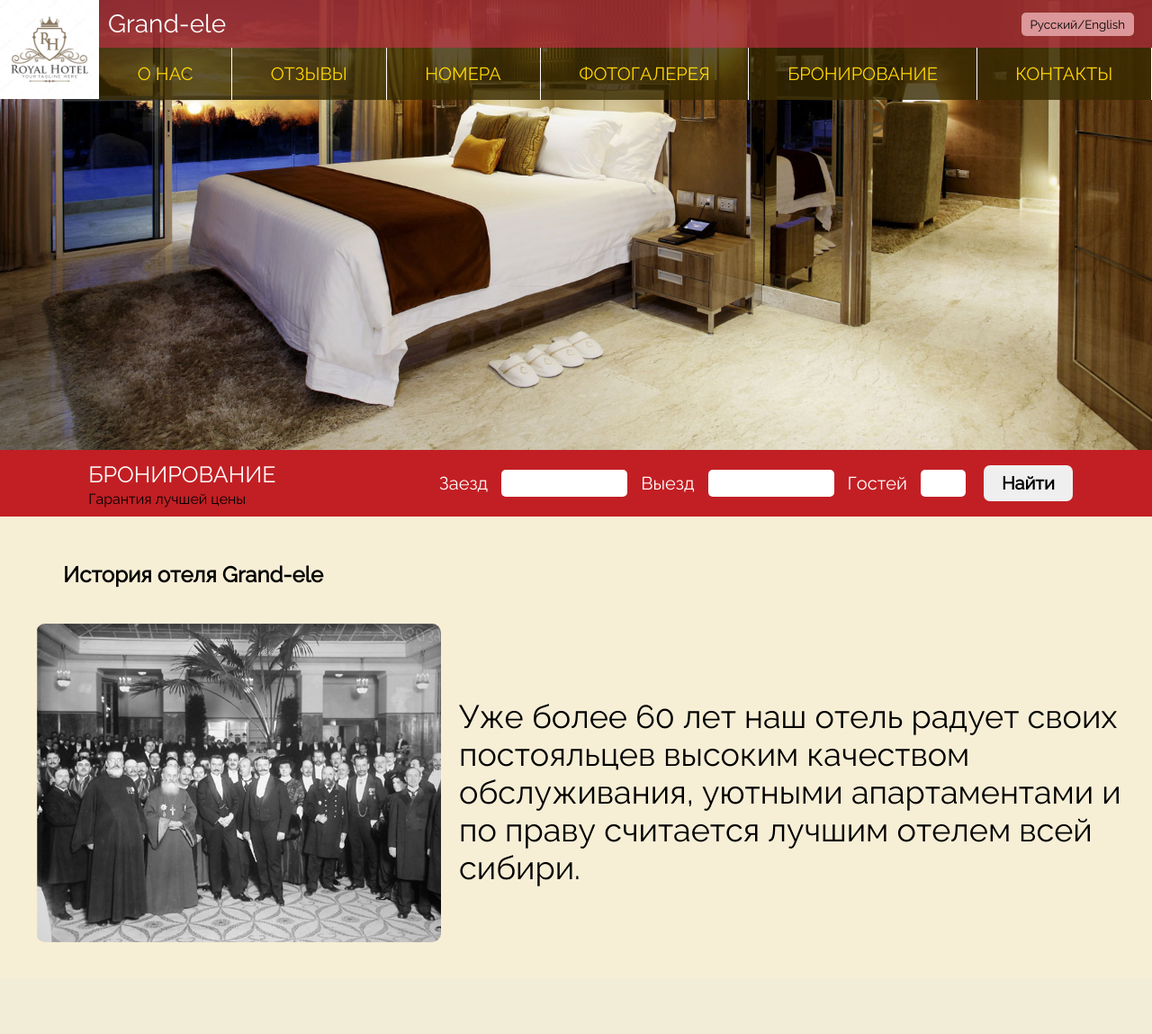
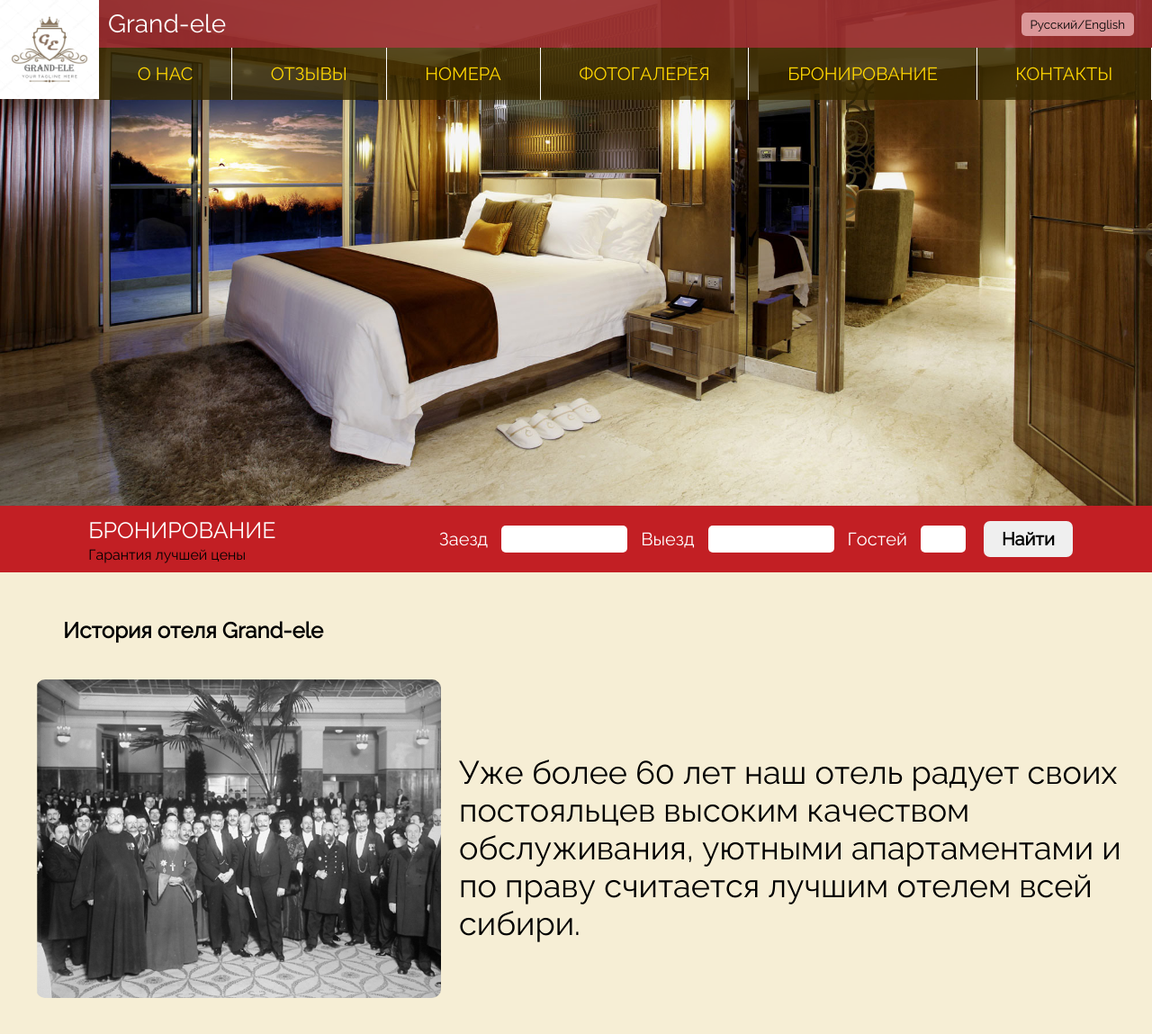
Before and after one commit to Aruka7/TI_LW, a PHP site: page / in a window 1280 px wide. Shown: the whole page at 90% size. Before the commit the page ends 1047 px from the top, so only its background shows below. Run offline with PHP 8.4, Linux system fonts and the light colour scheme.

Commit message:
ещё немного поправил

```diff
--- a/css/main.css
+++ b/css/main.css
@@ -14,8 +14,8 @@ header{
 	background-image: url(../img/bgHeader.jpg);
 	background-repeat: no-repeat;
 	background-position: 50% 100%;
-	background-size: 110%;
-	height: 500px;
+	background-size: 100%;
+	padding-bottom: 35%;
 }
 .header-top{
 	display: flex;
```
Also changed, not shown: img/Logo.jpg.
